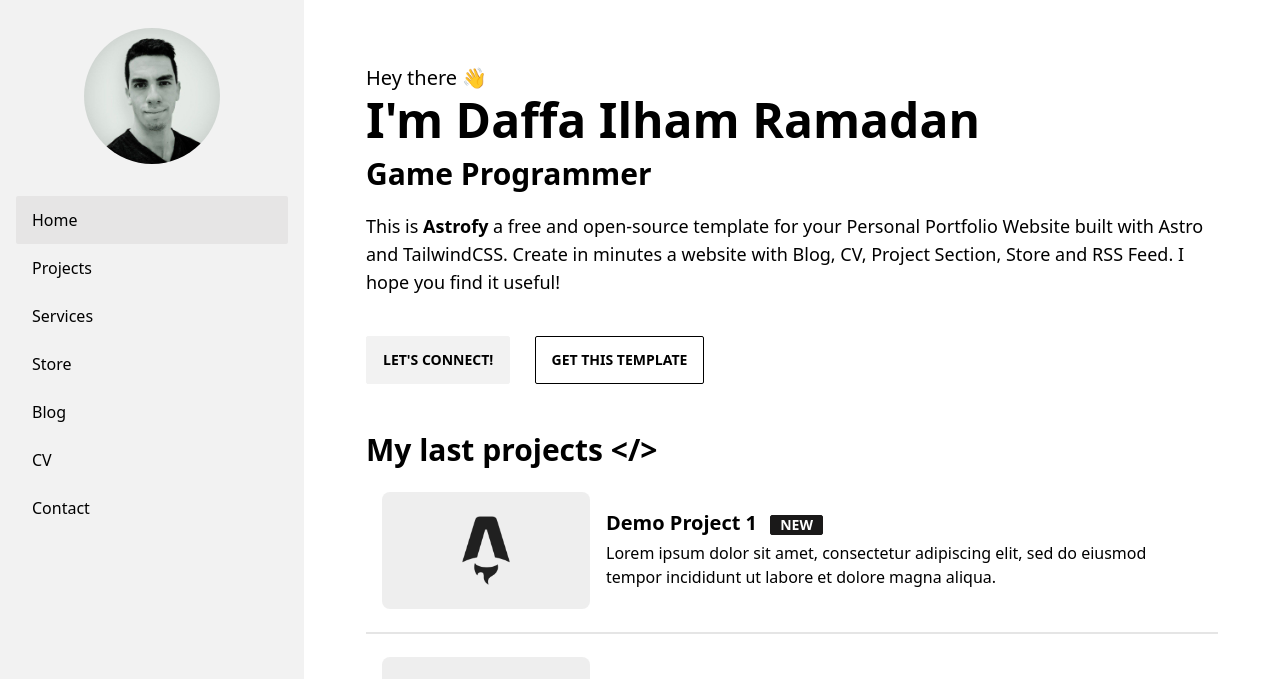
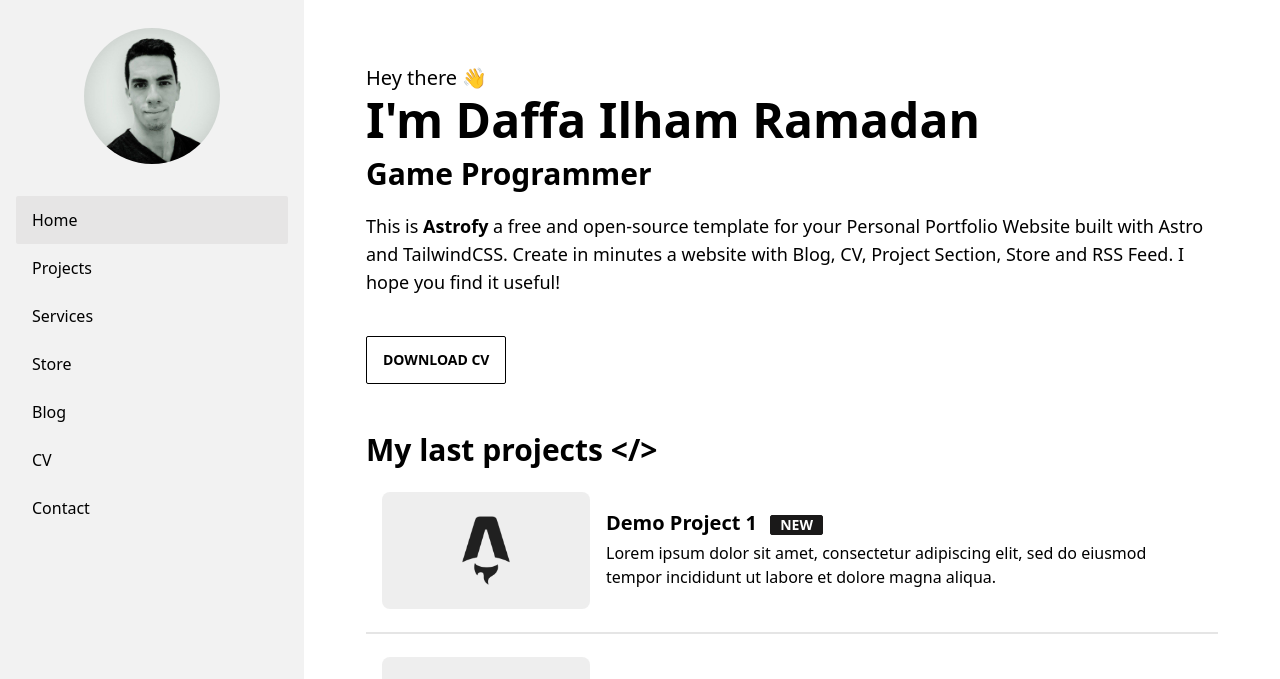
Before and after one commit to daffailhamramadan/daffailhamramadan.github.io, an Astro site: page / in a window 1280 px wide. Shown: the top 679 px of the page. Built offline with nearby package versions, Linux system fonts and the light colour scheme; Astro itself is replaced by a stand-in of ours.

Commit message:
delete lets connect button and add Download cv

```diff
--- a/src/pages/index.astro
+++ b/src/pages/index.astro
@@ -21,9 +21,8 @@ const last_posts = posts.slice(0, 3);
       </text>
     </div>
     <div class="mt-8">
-      <a class="btn" href="https://twitter.com/manuelernestog" target="_blank"> Let's connect!</a>
-      <a href="https://github.com/manuelernestog/astrofy" target="_blank" class="btn btn-outline ml-5">
-        Get This template
+      <a href="#" target="_blank" class="btn btn-outline">
+        Download cv
       </a>
     </div>
   </div>
```
